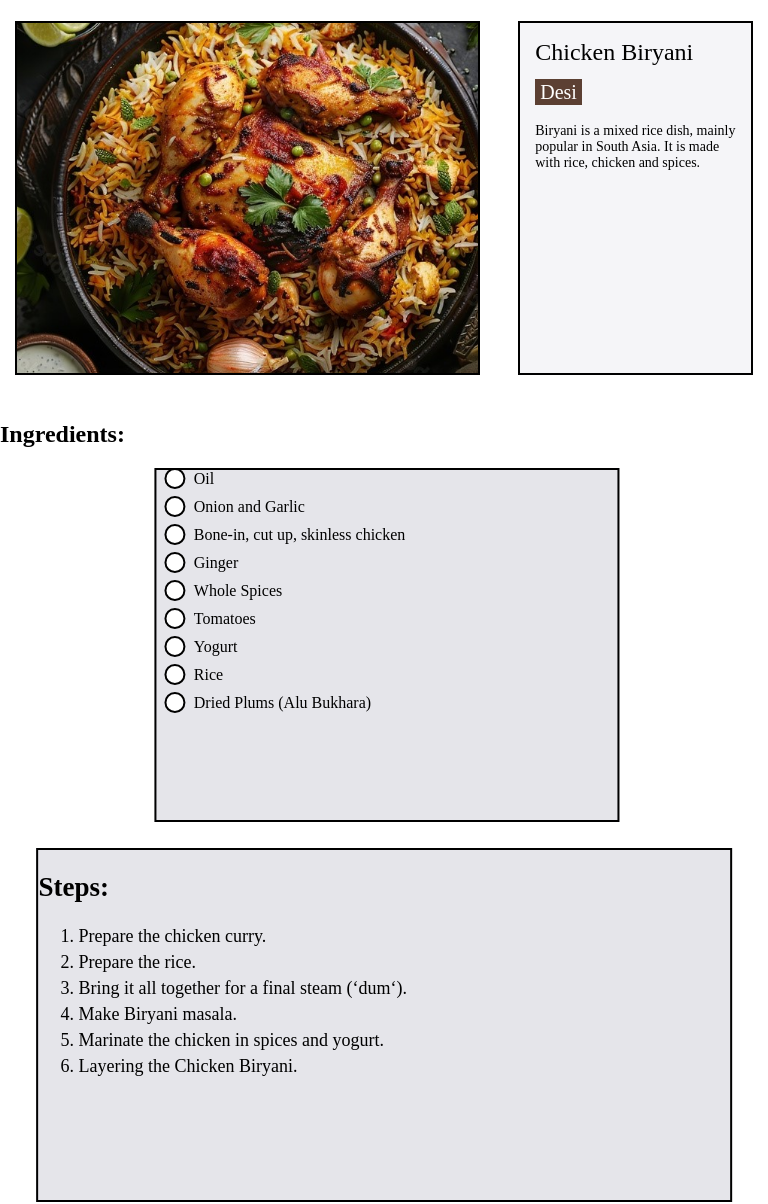
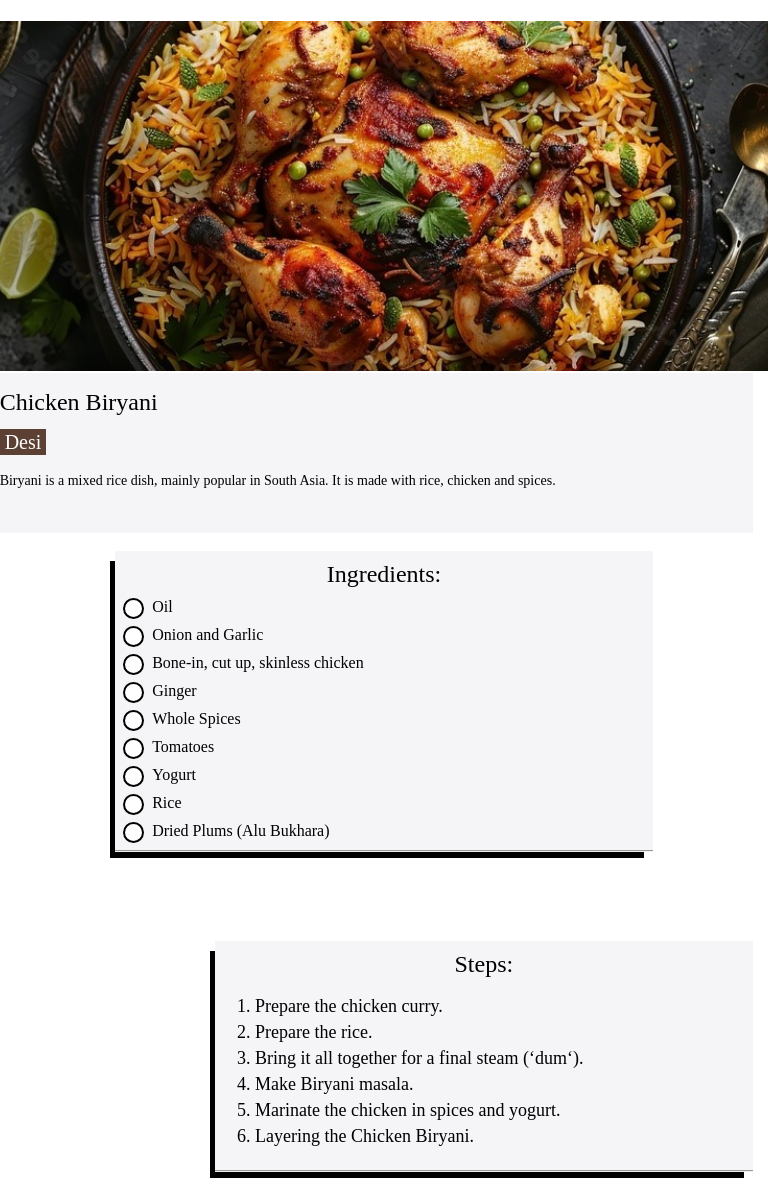
Before and after one commit to HassaanBhae/Foodistan, a plain HTML site: page recipes/biryani.html in a window 768 px wide. Shown: the part 99-1303 px from the top of the page. Drawn offline with Linux system fonts and the light colour scheme.

Commit message:
pages update

```diff
--- a/recipes/biryani.html
+++ b/recipes/biryani.html
@@ -48,8 +48,8 @@
             </ul>
         </div>
         <div class="recipe">
-            <h2 id="ingredients">Ingredients:</h2>
                 <div id="ingredients-container">
+                    <h2 class="ingredients">Ingredients:</h2>
                     <label>
                         <input type="checkbox">
                         <div class="checkmark"></div>
@@ -97,7 +97,7 @@
                     </label>
                 </div>
             <div id="steps-container">
-            <h2 id="ingredients">Steps:</h2>
+            <h2 class="ingredients">Steps:</h2>
                 <ol>
                     <li>Prepare the chicken curry.</li>
                     <li>Prepare the rice.</li>
--- a/recipes/styles.css
+++ b/recipes/styles.css
@@ -8,13 +8,23 @@
     }
     .trending-pic{
         height: 450px;
+        border-right-style: solid;
+        border-top-style: solid;
+        border-bottom-style: solid;
+        border-left-style: solid;
+        border-width: 2px;
     }
-    div.trending-pic img{
+    .trending-pic img{
         left: -100px;
         transform: scale(1.4);
     }
-    div.trending-pic-text{
+    .trending-pic-text{
         height: 450px;
+        width: 30%;
+        right: 0px;
+        margin-right: 2%;
+        box-shadow: -7px 8px 0px -2px;
+        border-width: 2px;
     }
     .recipe{
         top: 600px;
@@ -23,6 +33,7 @@
         font-size: 20px;
         height: 450px;
         width: 30%;
+        left: 2%;
     }
     #steps-container{
         font-size: 20px;
@@ -30,28 +41,39 @@
         transition: all 1s;
         transform: translateY(0px);
         width: 60%;
+        right: 2%;
     }
     .checkmark{
         margin-top: 3px;
     }
 }
 /* FOR TABLETS */
-@media screen and (max-width: 960px) {
+@media screen and (min-width: 768px) {
     #nav-bar{
         font-size: 14px;
     }
     .nav-button{
         visibility: hidden;
     }
-    div.trending-pic{
+    .trending-pic{
         height: 450px;
+        border-right-style: solid;
+        border-top-style: solid;
+        border-bottom-style: solid;
+        border-left-style: solid;
+        border-width: 2px;
     }
-    div.trending-pic img{
+    .trending-pic img{
         left: -100px;
         transform: scale(1.5);
     }
-    div.trending-pic-text{
+    .trending-pic-text{
         height: 450px;
+        width: 30%;
+        right: 0px;
+        margin-right: 2%;
+        box-shadow: -7px 8px 0px -2px;
+        border-width: 2px;
     }
     .recipe{
         top: 600px;
@@ -61,6 +83,7 @@
         height: 450px;
         width: 30%;
         transition: all 1s;
+        left: 2%;
     }
     #steps-container{
         font-size: 16px;
@@ -68,6 +91,7 @@
         transition: all 1s;
         transform: translateY(0px);
         width: 60%;
+        right: 2%;
     }
     .checkmark{
         margin-top: 3px;
@@ -86,39 +110,53 @@
     }
     div.trending-pic{
         height: 350px;
-        /* width: 100%; */
+        width: 100%;
+        left: 0%;
+        border-right-style: none;
+        border-top-style: none;
+        border-bottom-style: none;
+        border-left-style: none;
+        border-width: 2px;
     }
-    div.trending-pic img{
-        left: -10%;
-        transform: scale(1.2);
-        /* width: 100%; */
-    }
-    div.trending-pic-text{
-        height: 350px;
+    .trending-pic img{
+        left: -12%;
+        transform: scale(1.3);
     }
     .container{
-        /* height: 1100px; */
         height: calc(100vh);
     }
     .recipe{
         top: 500px;
+        position: relative;
+        height: 950px;
+    }
+    .trending-pic-text{
+        transform-origin:all 1s;
+        top:472px;
+        width: 100%;
+        height: 160px;
+        border-width: 0px;
+        box-shadow: 0px 0px 0px 0px;
     }
     #ingredients-container{
         font-size: 16px;
-        height: 350px;
+        height: auto;
         transition: all 1s;
-        transform: translateX(30%);
-        width: 60%;
+        transform: translateY(150px);
+        left: 15%;
+        position: absolute;
+        width: 70%;
     }
     #steps-container{
         font-size: 18px;
-        height: 350px;
+        height: auto;
         transition: all 1s;
-        transform: translate(-3%,380px);
-        width: 90%;
+        transform: translateY(540px);
+        width: 70%;
+        margin-left: 15%;
     }
     .checkmark{
-        margin-top: 0px;
+        margin-top: 2px;
     }
 }
 @media (hover: hover) {
@@ -320,54 +358,40 @@ div.mainheader{
 /* MAIN PICCCCCCCC */
 .container{
     margin-top: 10px;
-    width: calc(100vw);
+    /* width: calc(100vw); */
     height: calc(150vh);
 }
 
 
-div.trending-pic{
+.trending-pic{
     width: 60%;
     margin: 0%;
     padding: 0%;
     overflow: hidden;
     position: absolute;
-    /* height: 450px; */
     left: 2%;
     margin-right: 200px;
-    /* border-top-right-radius: 3%; */
-    /* border-bottom-right-radius: 3%; */
-    border: solid;
-    /* border-bottom: solid; */
-    /* border-top: solid; */
-    border-width: 2px;
-    /* border-color: #F5F5F8; */
 }
 
-div.trending-pic img{
+.trending-pic img{
     height: 100%;
     width: 100%;
-    /* left: -100px; */
     position: absolute;
     object-fit: cover;
-    /* transform: scale(1.5); */
 }
-div.trending-pic-text{
-    /* border-bottom-style: groove; */
-    /* border-width: 2px; */
-    width: 30%;
-    min-width: 165px;
-    margin: 0%;
+.trending-pic-text{
     padding-bottom: 0%;
     color: rgb(0, 0, 0);
     background-color: #F5F5F8;
     position: absolute;
-    right: 0px;
-    margin-right: 2%;
     text-align: start;
-    border: #000000 2px solid;
-
+    transition: all 1s;
+    border-bottom-style: groove;
+    color: rgb(0, 0, 0);
+    background-color: #F5F5F8;
+    text-align: start;
 }
-div.trending-pic-text ul{
+.trending-pic-text ul{
     list-style-type: none;
     padding-inline-start: 10px;
 }
@@ -417,34 +441,27 @@ li{
 }
 .recipe{
     position: absolute ;
-    /* border-radius: 10px; */
-    /* margin: 200px; */
-    /* box-shadow: -7px 8px 0px -2px,-7px 8px 0px -2px inset; */
-    /* height: auto; */
     width: 100%;
-    /* left: 10%; */
-    /* top: 500px; */
-    /* top: 500px; */
 
 }
 .ingredients{
     position: relative;
     text-align: center;
     font-weight: 100;
-    margin-top: 10px;
+    margin: 10px;
+    font-size: 24px;
 
 }
 #ingredients-container{
     z-index: 2;
     position: absolute;
-    background-color:#e5e5ea;
-    border: 4px  #73737b solid;
-    /* outline: 3px #dcdce1 solid; */
-    min-width: 165px;
-    left: 2%;
-    /* left: 0px; */
-    /* padding-bottom: 20px; */
-    border: #000000 2px solid;
+    transition: all 1s;
+    border-bottom-style: groove;
+    border-width: 2px;
+    color: rgb(0, 0, 0);
+    background-color: #F5F5F8;
+    text-align: start;
+    box-shadow: -7px 8px 0px -2px;
 }
 
 #ingredients-container label{
@@ -486,12 +503,12 @@ li{
 
 }
 #steps-container{
+    transition: all 1s;
+    border-bottom-style: groove;
+    border-width: 2px;
+    color: rgb(0, 0, 0);
+    background-color: #F5F5F8;
     position: absolute;
-    background-color:#e5e5ea;
-    /* border: 4px  #73737b solid; */
-    /* outline: 3px #a6a6a8 solid; */
-    /* margin-right: 5%; */
-    right: 2%;
-    border: #000000 2px solid;
-    transition: all 1s;
+    text-align: start;
+    box-shadow: -7px 8px 0px -2px;
 }
```
